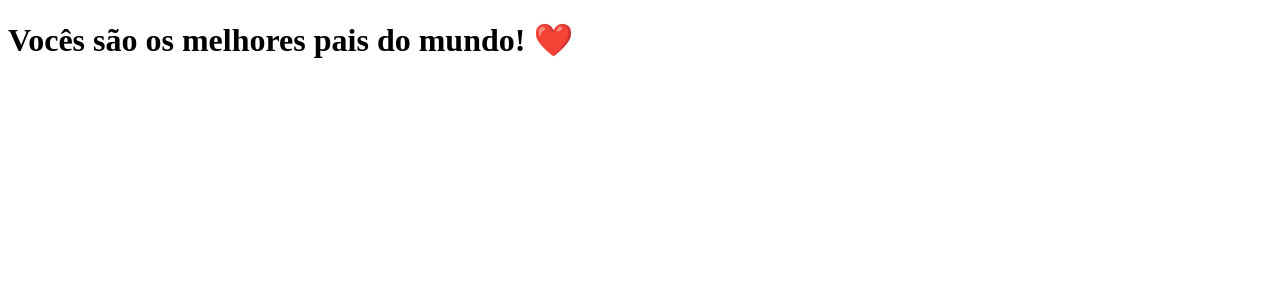
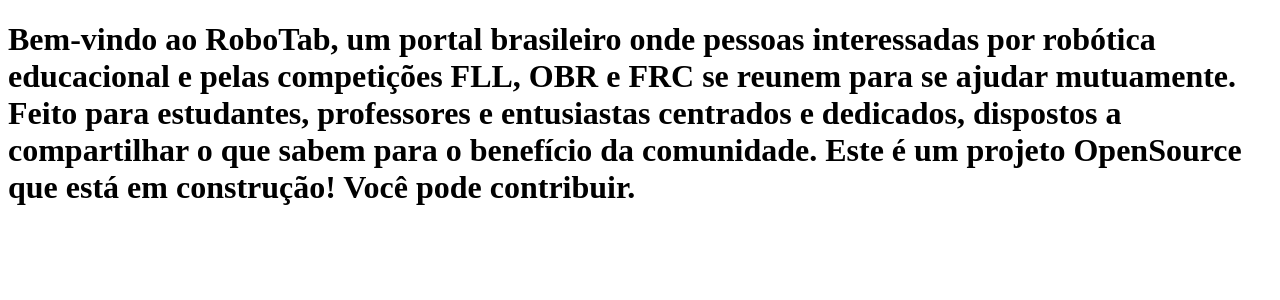
Before and after one commit to caio-pellegrini/clone-tabnews, a Next.js app: page / in a window 1280 px wide. Shown: the top 300 px of the page. Built offline with nearby package versions, Linux system fonts and the light colour scheme.

Commit message:
adiciona objetivo do site na pagina 'em contrucao'

```diff
--- a/pages/index.js
+++ b/pages/index.js
@@ -1,5 +1,5 @@
 function Home() {
-  return <h1>Vocês são os melhores pais do mundo! ❤️</h1>;
+  return <h1>Bem-vindo ao RoboTab, um portal brasileiro onde pessoas interessadas por robótica educacional e pelas competições FLL, OBR e FRC se reunem para se ajudar mutuamente. Feito para estudantes, professores e entusiastas centrados e dedicados, dispostos a compartilhar o que sabem para o benefício da comunidade. Este é um projeto OpenSource que está em construção! Você pode contribuir.</h1>;
 }
 
 function teste() {
```
